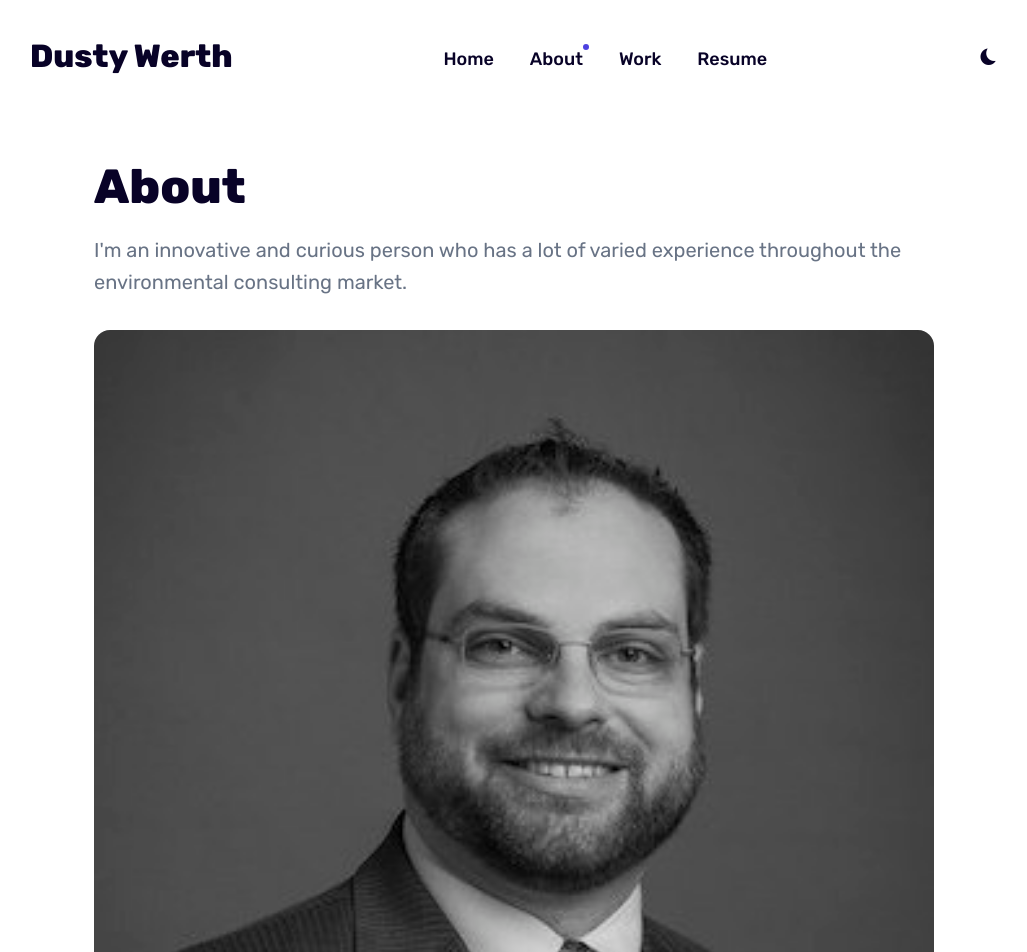
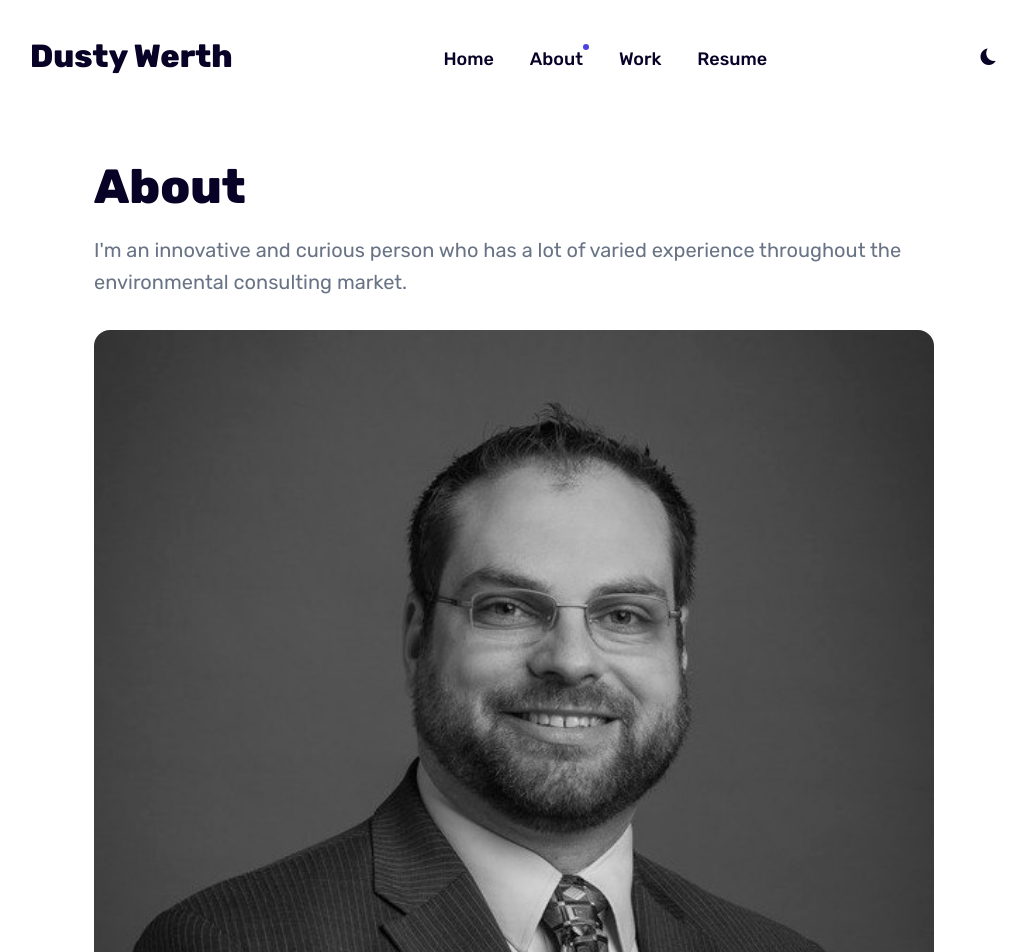
Before and after one commit to DustyWerth/DustyWerth.github.io, a Jekyll site: the page built from _pages/about.md, in a window 1280 px wide. Shown: the top 952 px of the page, without its empty margins (126-1153 px from the left). Built offline with Jekyll 4.4.1, drawn with Linux system fonts in a browser that asks for light colours; nearby versions of some CDN libraries.

Commit message:
image update

```diff
--- a/_pages/about.md
+++ b/_pages/about.md
@@ -3,7 +3,7 @@ layout: page
 title: About
 description: I'm an innovative and curious person who has a lot of varied experience throughout the environmental consulting market.
 permalink: /about/
-image: '/images/DustyWerth2.jpg'
+image: '/images/DustyWerth2.jpeg'
 image_caption: ''
 ---
 
```
Also changed, not shown: images/DustyWerth2.jpeg (added).
